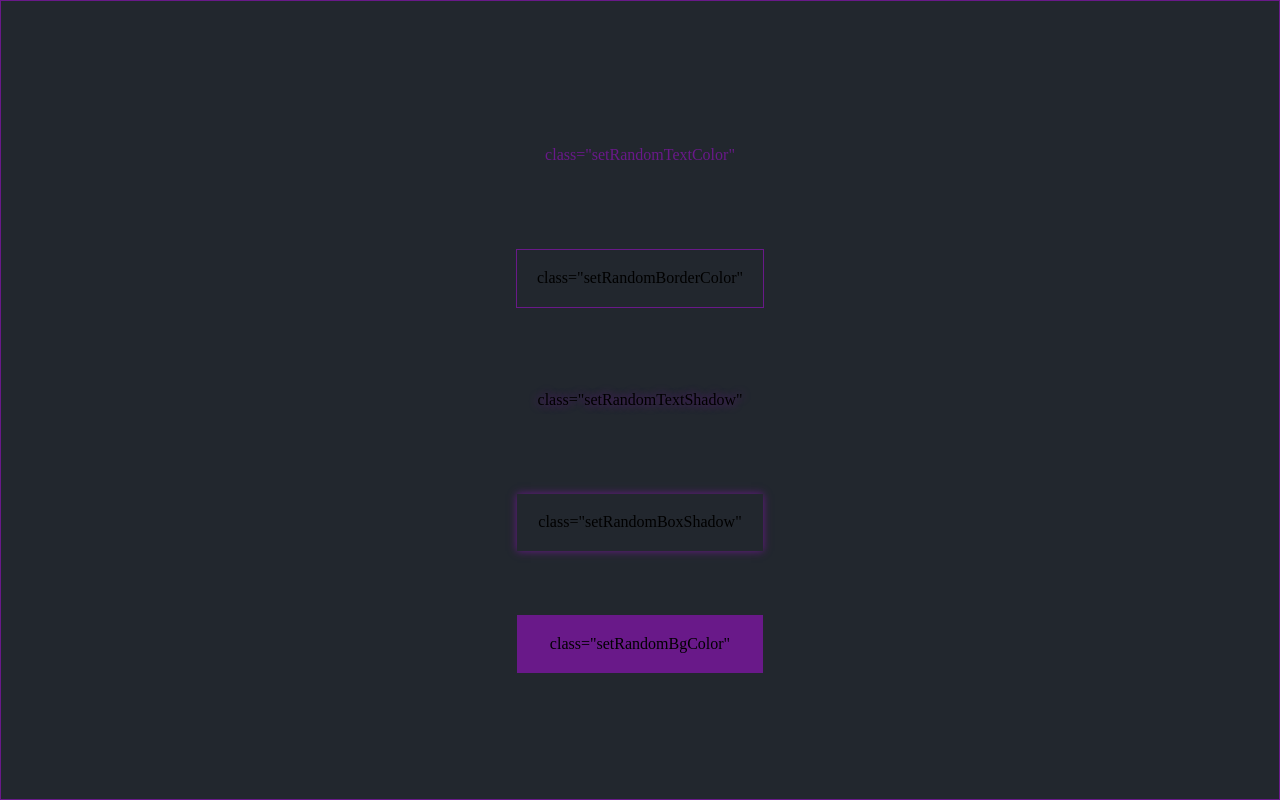
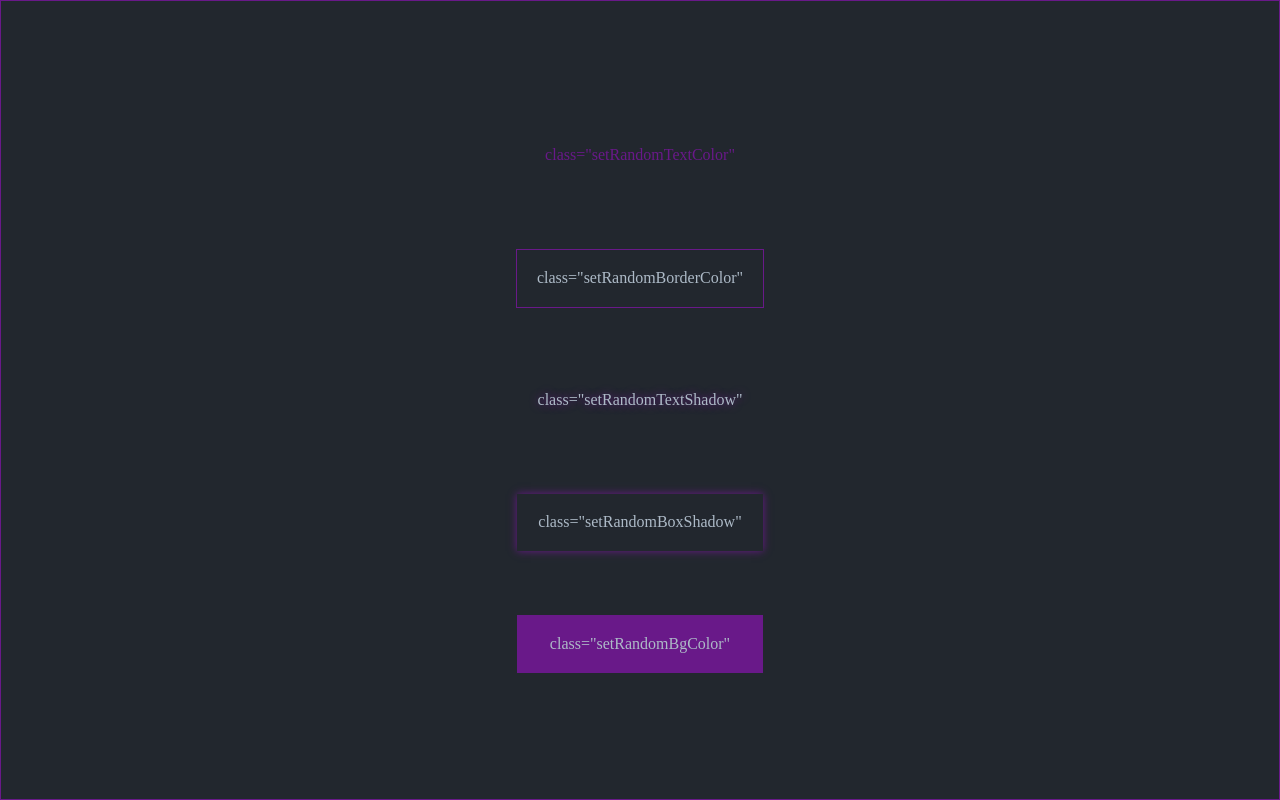
Before and after one commit to ahngit/ahn.github..io, a plain HTML site: page randomcolor/index.html in a window 1280 px wide. Drawn offline with Linux system fonts and the light colour scheme.

Commit message:
Update index.html

```diff
--- a/randomcolor/index.html
+++ b/randomcolor/index.html
@@ -17,6 +17,7 @@
         body{
             box-sizing: border-box;
             background-color:#22272e;
+            color:#adbac7;
         }
         #area{
             display: flex;
```
